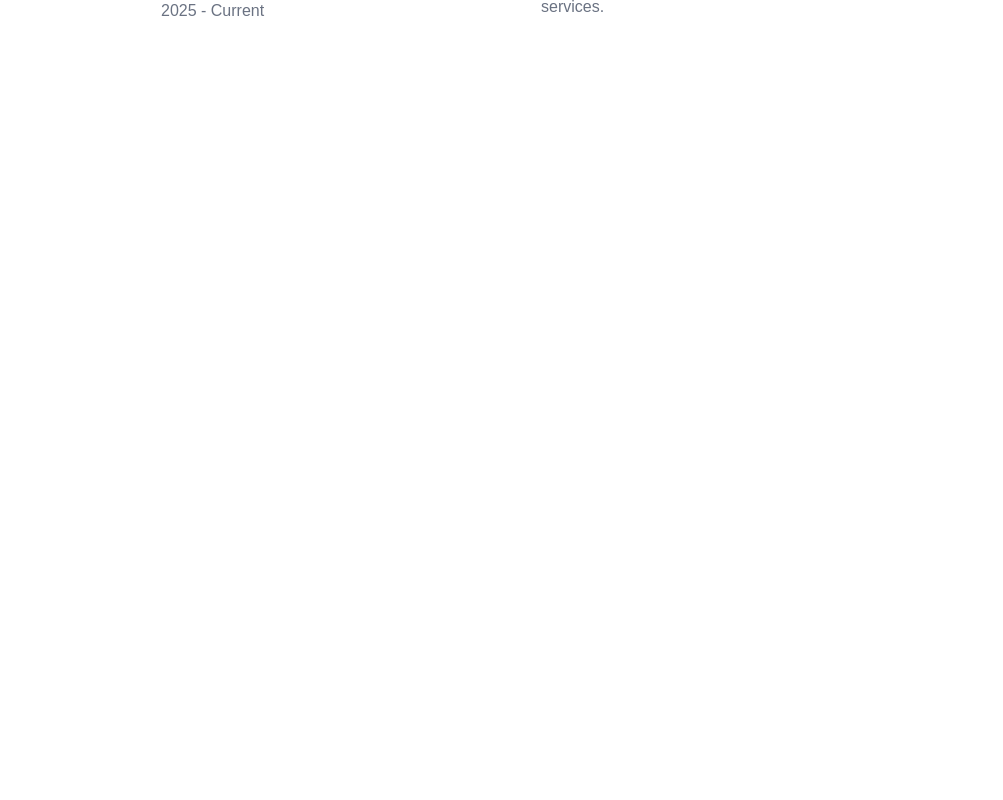
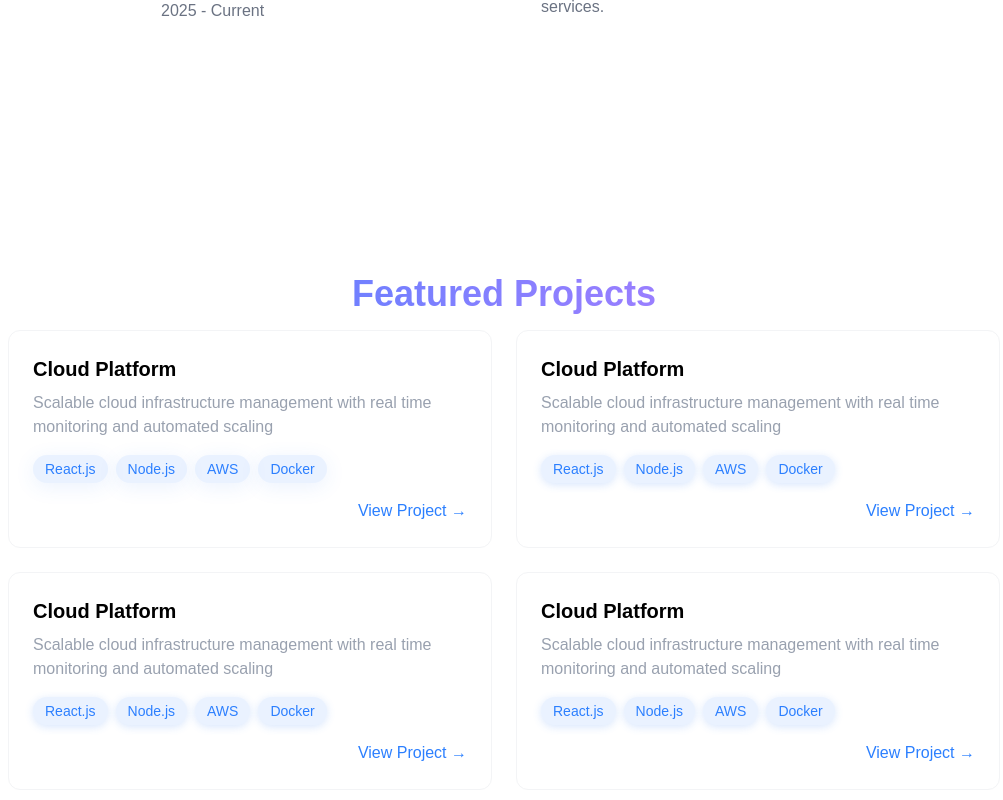
Before and after one commit to DannyTheOG/portfolio, a React (Vite) app: page / in a window 1280 px wide. Shown: the part 1472-2272 px from the top of the page, without its empty margins (136-1139 px from the left). Before the commit the page ends 1604 px from the top, so only its background shows below. Built offline with nearby package versions, Linux system fonts and the light colour scheme.

Commit message:
feat(ui): add Project.jsx page add RevealOnScroll animation  effect

```diff
--- a/src/App.jsx
+++ b/src/App.jsx
@@ -4,6 +4,7 @@
 import { MobileMenu } from "./components/mobile-menu";
 import { Home } from "./pages/home";
 import { About } from "./pages/about";
+import { Project } from "./pages/project";
 
 import "./App.css";
 import "./index.css";
@@ -29,6 +30,7 @@
         <MobileMenu menuOpen={menuOpen} setMenuOpen={setMenuOpen} />
         <Home />
         <About />
+        <Project />
       </div>
     </>
   )
--- /dev/null
+++ b/src/components/reveal-on-scroll.jsx
@@ -0,0 +1,26 @@
+import { useEffect, useRef } from "react"
+
+export const RevealOnScroll = ( {children} ) => {
+
+  const ref = useRef( null );
+
+  useEffect( () => {
+    const observer = new IntersectionObserver( ( [entry] ) => {
+      if( entry.isIntersecting ) {
+        ref.current.classList.add("visible");
+      }
+    }, { threshold: 0.2, rootMargin: "0px 0px -50px 0px " });
+
+    if( ref.current ) observer.observe( ref.current );
+
+    return () => observer.disconnect();
+  })
+
+  return (
+    <>
+      <div ref={ref} className="reveal">
+        {children}
+      </div>
+    </>
+  )
+}
--- a/src/index.css
+++ b/src/index.css
@@ -35,3 +35,14 @@
     animation: loading 0.8s ease infinite;
   }
 }
+
+.reveal {
+  opacity: 0;
+  transform: translateY(20px);
+  transition: opacity 0.7s ease, transform 0.7s ease;
+}
+
+.reveal.visible {
+  opacity: 1;
+  transform: translateY(0px);
+}
--- a/src/pages/about.jsx
+++ b/src/pages/about.jsx
@@ -1,3 +1,5 @@
+import { RevealOnScroll } from "../components/reveal-on-scroll";
+
 export const About = () => {
 
   const frontendSkills = [
@@ -22,6 +24,7 @@
         id="about"
         className="min-h-screen flex items-center justify-center py-20"
       >
+        <RevealOnScroll>
           <div className="max-w-3xl mx-auto px-4">
             <h2 className="text-4xl font-bold mb-4 bg-gradient-to-r
               from-blue-500 to-purple-400 bg-clip-text text-transparent text-center"
@@ -44,7 +47,7 @@
                     {frontendSkills.map( (techstack, key ) => (
                       <span
                       key={key}
-                      className="bg-blue-500/10 text-blue-500 py-1 px-3 rounded-full text-sm hover:bg-blue-500/20 hover: shadow-[0_2px_8px_rgba(59,130,2246,0.2)]
+                      className="bg-blue-500/10 text-blue-500 py-1 px-3 rounded-full text-sm hover:bg-blue-500/20 hover:shadow-[0_2px_8px_rgba(59,130,246,0.2)]
                       transition my-1"
                       >
                         {techstack}
@@ -106,6 +109,7 @@
               </div>
             </div>
           </div>
+        </RevealOnScroll>
       </section>
     </>
   )
--- a/src/pages/home.jsx
+++ b/src/pages/home.jsx
@@ -1,8 +1,11 @@
+import { RevealOnScroll } from "../components/reveal-on-scroll"
+
 export const Home = () => {
 
   return (
     <>
       <section id="home" className="min-h-screen flex items-center justify-center relative">
+        <RevealOnScroll>
           <div className="text-center z-10 px-4">
             <h1 className="text-4xl md:text-6xl font-bold mb-6 bg-gradient-to-r from-blue-500 to-purple-500 bg-clip-text text-transparent leading-right">
               Hi, I'm Daniel Hammond
@@ -14,7 +17,7 @@
 
             <div className="flex justify-center space-x-4">
               <a
-              href="#project"
+                href="#projects"
                 className="bg-blue-500 text-white py-3 px-6 rounded font-medium transition relative overflow-hidden hover:-translate-y-0.5"
                 >
                 View Projects
@@ -28,6 +31,7 @@
               </a>
             </div>
           </div>
+        </RevealOnScroll>
       </section>
     </>
   )
--- /dev/null
+++ b/src/pages/project.jsx
@@ -0,0 +1,153 @@
+import { RevealOnScroll } from "../components/reveal-on-scroll"
+
+export const Project = () => {
+
+  return (
+    <>
+      <section
+        id="projects"
+        className="min-h-screen flex items-center justify-center py- "
+      >
+        <RevealOnScroll>
+          <div className="max-w-5xl mx-auto px-4">
+            <h2 className="text-4xl font-bold mb-4 bg-gradient-to-r
+              from-blue-500 to-purple-400 bg-clip-text text-transparent text-center"
+              >
+              Featured Projects
+            </h2>
+            <div className="grid grid-cols-1 md: grid-cols-2 gap-6">
+              {/* project 1 */}
+              <div
+                className="glass p-6 rounded-xl border border-gray-100 hover-translate-y-1
+                hover:border-blue-500/30 hover:shadow-[0_2px_8px_rgba(59,130,246,0.1)]
+                transition-all flex flex-col justify-between"
+                >
+                <h3 className="text-xl font-bold mb-2">Cloud Platform</h3>
+                <p className="text-gray-400 mb-4">
+                  Scalable cloud infrastructure management with real time monitoring
+                  and automated scaling
+                </p>
+                <div className="flex flex-wrap gap-2 mb-4">
+                  {["React.js", "Node.js", "AWS", "Docker"].map( ( techstack, key ) => (
+                    <span
+                    key={key}
+                    className="bg-blue-500/10 text-blue-500 py-1 px-3 rounded-full text-sm hover:bg-blue-500/20 hover: shadow-[0_4px_20px_rgba(59,130,246,0.1)]
+                    transition-all"
+                    >
+                        {techstack}
+                      </span>
+                  ))}
+                </div>
+                <div className="flex justify-end ">
+                  <a
+                    href="#"
+                    className="text-blue-500 hover:text-blue-300 transition-colors"
+                    >
+                    View Project →
+                  </a>
+                </div>
+              </div>
+
+              {/* project 2 */}
+              <div
+                className="glass p-6 rounded-xl border border-gray-100 hover-translate-y-1
+                hover:border-blue-500/30 hover:shadow-[0_4px_20px_rgba(59,130,246,0.1)]
+                transition-all"
+                >
+                <h3 className="text-xl font-bold mb-2">Cloud Platform</h3>
+                <p className="text-gray-400 mb-4">
+                  Scalable cloud infrastructure management with real time monitoring
+                  and automated scaling
+                </p>
+                <div className="flex flex-wrap gap-2 mb-4">
+                  {["React.js", "Node.js", "AWS", "Docker"].map( ( techstack, key ) => (
+                    <span
+                    key={key}
+                    className="bg-blue-500/10 text-blue-500 py-1 px-3 rounded-full text-sm hover:bg-blue-500/20 hover: shadow-[0_2px_8px_rgba(59,130,246,0.2)]
+                    transition-all"
+                    >
+                        {techstack}
+                      </span>
+                  ))}
+                </div>
+                <div className="flex justify-end ">
+                  <a
+                    href="#"
+                    className="text-blue-500 hover:text-blue-300 transition-colors"
+                    >
+                    View Project →
+                  </a>
+                </div>
+              </div>
+
+              {/* project 3 */}
+              <div
+                className="glass p-6 rounded-xl border border-gray-100 hover-translate-y-1
+                hover:border-blue-500/30 hover:shadow-[0_4px_20px_rgba(59,130,246,0.1)]
+                transition-all"
+                >
+                <h3 className="text-xl font-bold mb-2">Cloud Platform</h3>
+                <p className="text-gray-400 mb-4">
+                  Scalable cloud infrastructure management with real time monitoring
+                  and automated scaling
+                </p>
+                <div className="flex flex-wrap gap-2 mb-4">
+                  {["React.js", "Node.js", "AWS", "Docker"].map( ( techstack, key ) => (
+                    <span
+                    key={key}
+                    className="bg-blue-500/10 text-blue-500 py-1 px-3 rounded-full text-sm hover:bg-blue-500/20 hover: shadow-[0_2px_8px_rgba(59,130,246,0.2)]
+                    transition-all"
+                    >
+                        {techstack}
+                      </span>
+                  ))}
+                </div>
+                <div className="flex justify-end ">
+                  <a
+                    href="#"
+                    className="text-blue-500 hover:text-blue-300 transition-colors"
+                    >
+                    View Project →
+                  </a>
+                </div>
+              </div>
+
+              {/* project 4 */}
+              <div
+                className="glass p-6 rounded-xl border border-gray-100 hover-translate-y-1
+                hover:border-blue-500/30 hover:shadow-[0_4px_20px_rgba(59,130,246,0.1)]
+                transition-all"
+                >
+                <h3 className="text-xl font-bold mb-2">Cloud Platform</h3>
+                <p className="text-gray-400 mb-4">
+                  Scalable cloud infrastructure management with real time monitoring
+                  and automated scaling
+                </p>
+                <div className="flex flex-wrap gap-2 mb-4">
+                  {["React.js", "Node.js", "AWS", "Docker"].map( ( techstack, key ) => (
+                    <span
+                    key={key}
+                    className="bg-blue-500/10 text-blue-500 py-1 px-3 rounded-full text-sm hover:bg-blue-500/20 hover: shadow-[0_2px_8px_rgba(59,130,246,0.2)]
+                    transition-all"
+                    >
+                        {techstack}
+                      </span>
+                  ))}
+                </div>
+                <div className="flex justify-end ">
+                  <a
+                    href="#"
+                    className="text-blue-500 hover:text-blue-300 transition-colors"
+                    >
+                    View Project →
+                  </a>
+                </div>
+              </div>
+
+            </div>
+          </div>
+        </RevealOnScroll>
+      </section>
+    </>
+  )
+}
```
Lines whose indentation alone changed are shown as unchanged.
